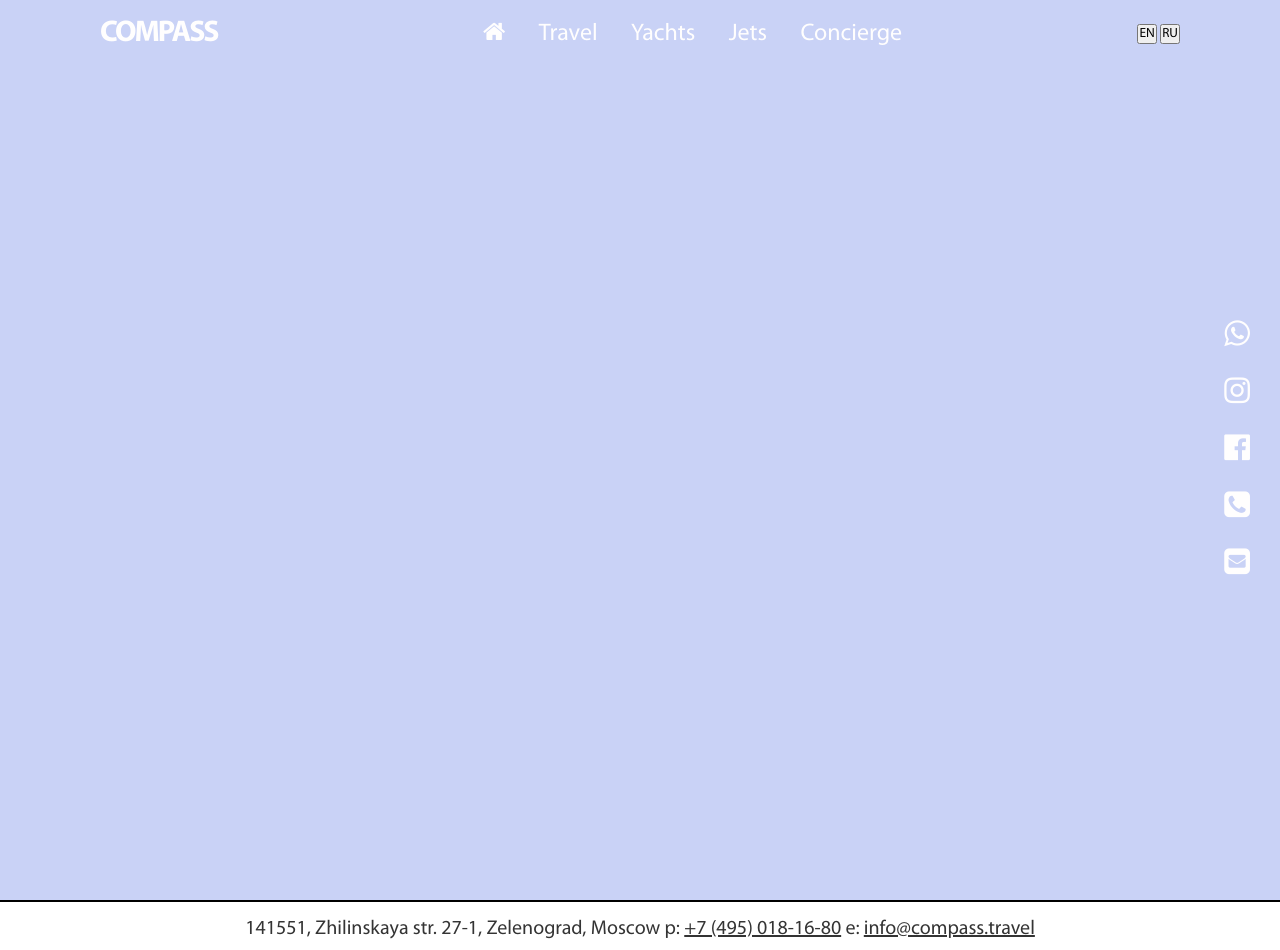
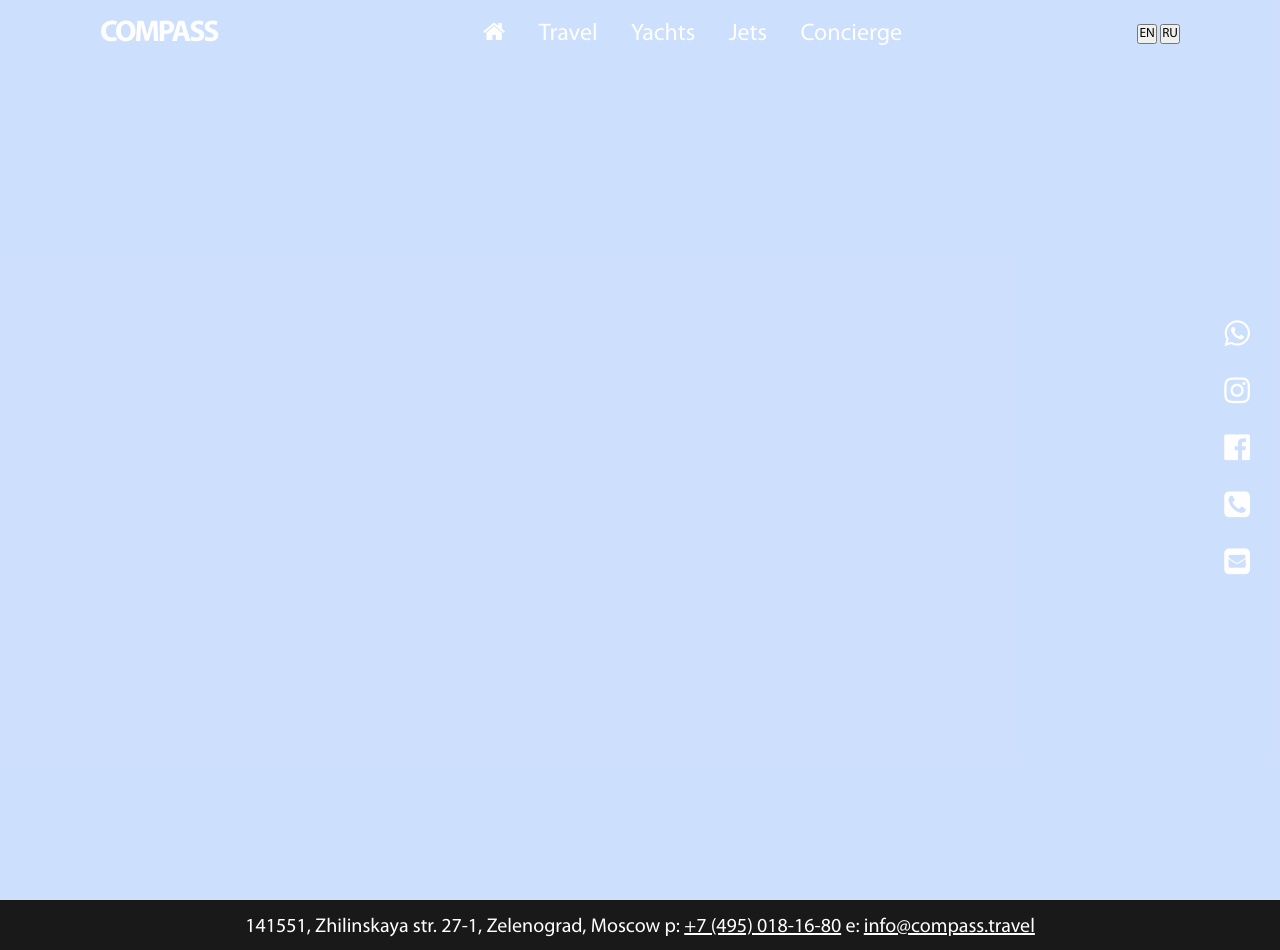
Before and after one commit to lesch-xx/compass.travel, a Jekyll site: the page en.html, which Jekyll copies as it is, in a window 1280 px wide. Built offline with Jekyll 4.4.1, drawn with Linux system fonts in a browser that asks for light colours.

Commit message:
update index page

```diff
--- a/index.html
+++ b/index.html
@@ -32,7 +32,7 @@
      <img class="video-slide" src="img/main/palm2.jpg"></img>
      <img class="video-slide" src="img/main/yacht3.jpg"></img>
      <img class="video-slide" src="img/main/jet.jpg"></img>
-     <img class="video-slide" src="img/main/concierge.jpg" ></img>
+     <img class="video-slide" src="img/main/concierge.jpg"></img>
      <img class="video-slide" src="img/main/mice.jpg"></img>
      <div class="content active">
        <h1>Новости</h1>
@@ -85,6 +85,7 @@
          </div>
      <div class="slider-navigation">
        <div class="nav-btn active"></div>
+       <div class="nav-btn"></div>
        <div class="nav-btn"></div>
        <div class="nav-btn"></div>
        <div class="nav-btn"></div>
--- a/styles/index.css
+++ b/styles/index.css
@@ -86,7 +86,7 @@
   display: flex;
   justify-content: center;
   flex-direction: column;
-  background: #FBEEF5;
+  background: #FFFFFE;
 }
 
 .home:before {
@@ -285,7 +285,7 @@
 
 .video-slide.active {
  clip-path: circle(150% at 0 50%);
- transition: 2s ease;
+ transition: 1s ease;
  transition-property: clip-path;
 }
 
@@ -377,14 +377,20 @@
   margin: auto;
   margin-bottom: 10px;
   justify-content: center;
-  background: rgb(1, 1, 1);
-  opacity: 0.8;
+  background: #FFFFFE;
   padding: 15px 25px;
-  color: #FFFFFE;
+  color: rgb(1, 1, 1, 0.8);
   font-size: 20px;
   font-weight: 400;
   text-decoration: none;
   border-radius: 2px;
+  border: 1px solid rgb(1, 1, 1, 0.8);
+}
+
+.newsbutton a:hover {
+  background: rgb(1, 1, 1, 0.8);
+  color: #FFFFFE;
+  border: 1px solid rgb(1, 1, 1, 0.8);
 }
 
 .footer {
@@ -394,11 +400,11 @@
   padding-top: 15px;
   width: 100%;
   height: 50px;
-  color: rgb(1, 1, 1, 0.8);
+  color: #FFFFFE;
   font-size: 20px;
   flex-wrap: wrap;
   z-index: 999;
-  border-top: 2px solid black;
+  background: rgb(1, 1, 1, 0.9);
 }
 
 .footer address {
@@ -407,7 +413,7 @@
 }
 
 .footer address a {
-  color: rgb(1, 1, 1, 0.8);
+  color: #FFFFFE;
   cursor: pointer;
 }
 
```
